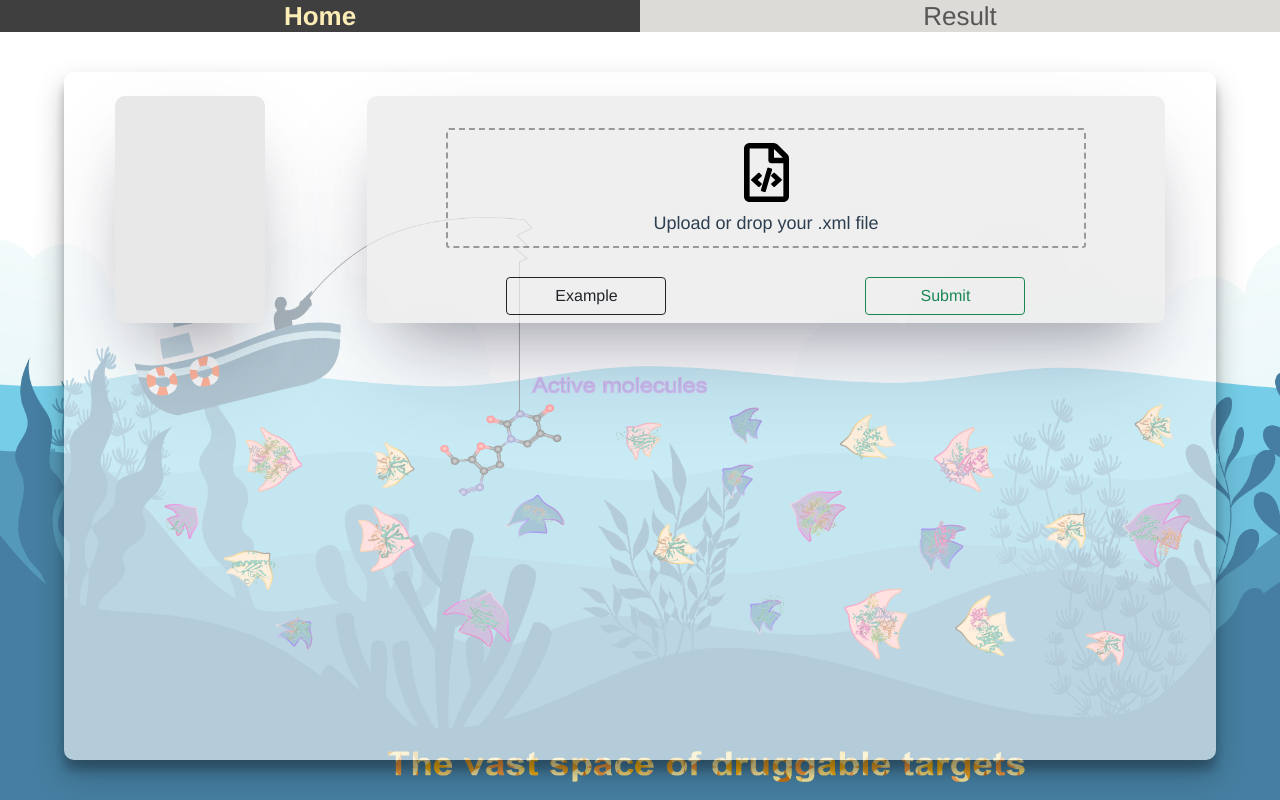
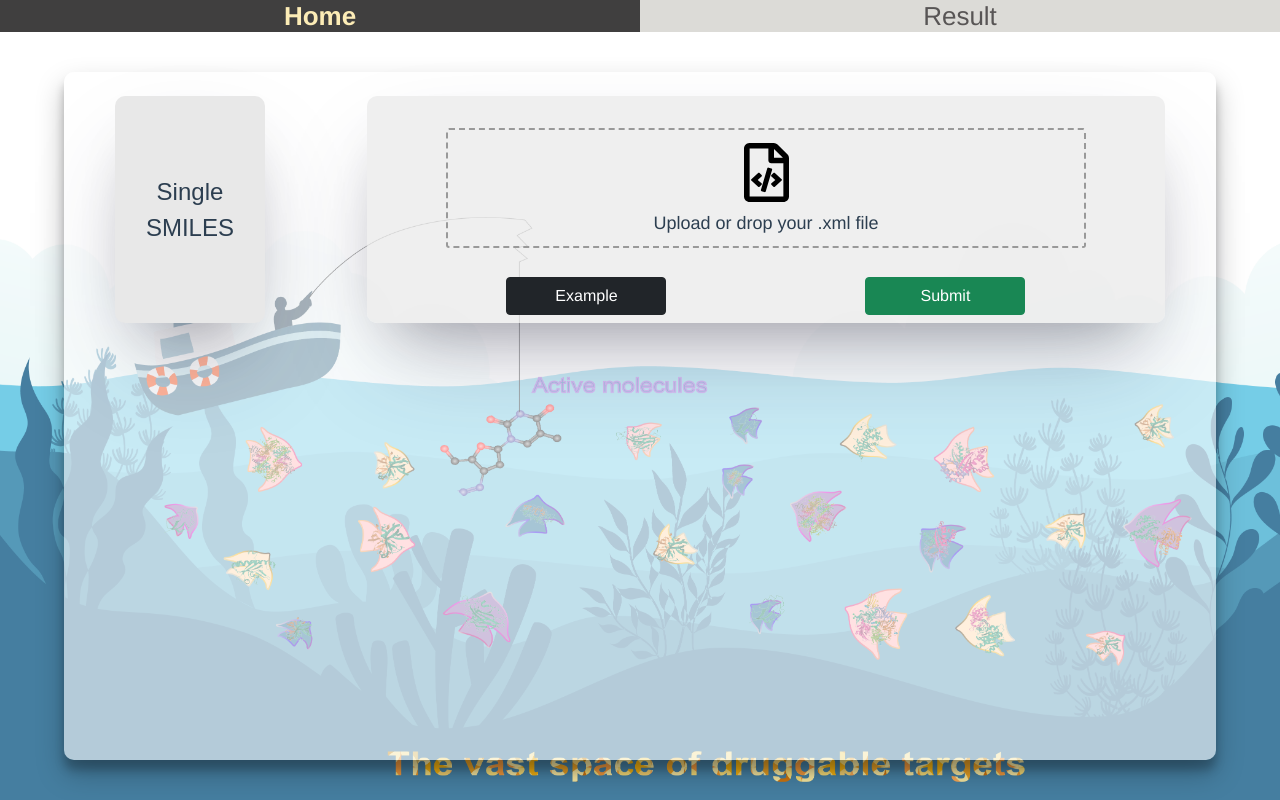
Before and after one commit to kotori-y/metaTarget-lite, a Vue app: page /#/ in a window 1280 px wide. Built offline with nearby package versions, Linux system fonts and the light colour scheme.

Commit message:
Updated single smiles input

```diff
--- a/src/components/Mask.vue
+++ b/src/components/Mask.vue
@@ -1,12 +1,17 @@
 <template>
-  <div class="mask"></div>
+  <div class="mask">
+    <span>{{ msg }}</span>
+  </div>
 </template>
 
 <script lang="ts">
 import { defineComponent } from 'vue'
 
 export default defineComponent({
-  name: 'Mask'
+  name: 'Mask',
+  props: {
+    msg: String
+  }
 })
 </script>
 
@@ -22,4 +27,13 @@ export default defineComponent({
   z-index: 999;
 }
 
+.mask span {
+  font-size: 24px;
+  position: absolute;
+  top: 50%;
+  left: 50%;
+  transform: translate(-50%, -50%);
+  font-family: fantasy;
+}
+
 </style>
--- a/src/views/Home/HomeInput/HomeInputButton.vue
+++ b/src/views/Home/HomeInput/HomeInputButton.vue
@@ -1,7 +1,7 @@
 <template>
 <div class="input-button">
-  <button type="button" class="btn btn-outline-dark ac">Example</button>
-  <button type="button" class="btn btn-outline-success">Submit</button>
+  <button type="button" class="btn btn-outline-dark active" @click="fillExample">Example</button>
+  <button type="button" :class="{btn:true, 'btn-outline-success': true, disabled: notAllowed, active: !notAllowed}">Submit</button>
 </div>
 </template>
 
@@ -9,7 +9,11 @@
 import { defineComponent } from 'vue'
 
 export default defineComponent({
-  name: 'HomeInputButton'
+  name: 'HomeInputButton',
+  props: {
+    notAllowed: Boolean,
+    fillExample: Function
+  }
 })
 </script>
 
@@ -24,4 +28,10 @@ export default defineComponent({
 .btn {
   width: 20vh;
 }
+
+.btn:focus,.btn:active {
+  outline: none !important;
+  box-shadow: none;
+}
+
 </style>
--- a/src/views/Home/HomeInput/HomeInputSingle.vue
+++ b/src/views/Home/HomeInput/HomeInputSingle.vue
@@ -1,16 +1,16 @@
 <template>
   <div :class="{'input-mol': true, active: nowStatus}">
     <label v-show="nowStatus" for="single-smiles">Input your SMILES following...</label>
-    <input v-show="nowStatus" id="single-smiles" type="text" placeholder="Input your SMILES here...">
-    <HomeInputButton v-show="nowStatus"></HomeInputButton>
-    <Mask v-show="!nowStatus" @click="adjustedWidth"></Mask>
+    <input v-show="nowStatus" v-model="smiles" id="single-smiles" type="text" placeholder="Input your SMILES here...">
+    <HomeInputButton v-show="nowStatus" :not-allowed="notAllowed" :fill-example="fillExample"></HomeInputButton>
+    <Mask v-show="!nowStatus" @click="adjustedWidth" :msg="maskMsg"></Mask>
   </div>
 </template>
 
 <script lang="ts">
 import './style.css'
 import store from '@/store'
-import { computed, defineComponent } from 'vue'
+import { computed, defineComponent, ref } from 'vue'
 import HomeInputButton from '@/views/Home/HomeInput/HomeInputButton.vue'
 import Mask from '@/components/Mask.vue'
 
@@ -24,9 +24,25 @@ export default defineComponent({
       store.dispatch('exchange_input_status', { nowStatus: nowStatus.value })
     }
 
+    // listening input
+    const smiles = ref('')
+    const notAllowed = computed(() => smiles.value === '')
+
+    // mask msg
+    const maskMsg = 'Single SMILES'
+
+    // button function
+    function fillExample () {
+      smiles.value = 'CC1=CN=C(C(=C1OC)C)CS(=O)C2=NC3=C(N2)C=C(C=C3)OC'
+    }
+
     return {
       nowStatus,
-      adjustedWidth
+      smiles,
+      notAllowed,
+      maskMsg,
+      adjustedWidth,
+      fillExample
     }
   }
 })
```
